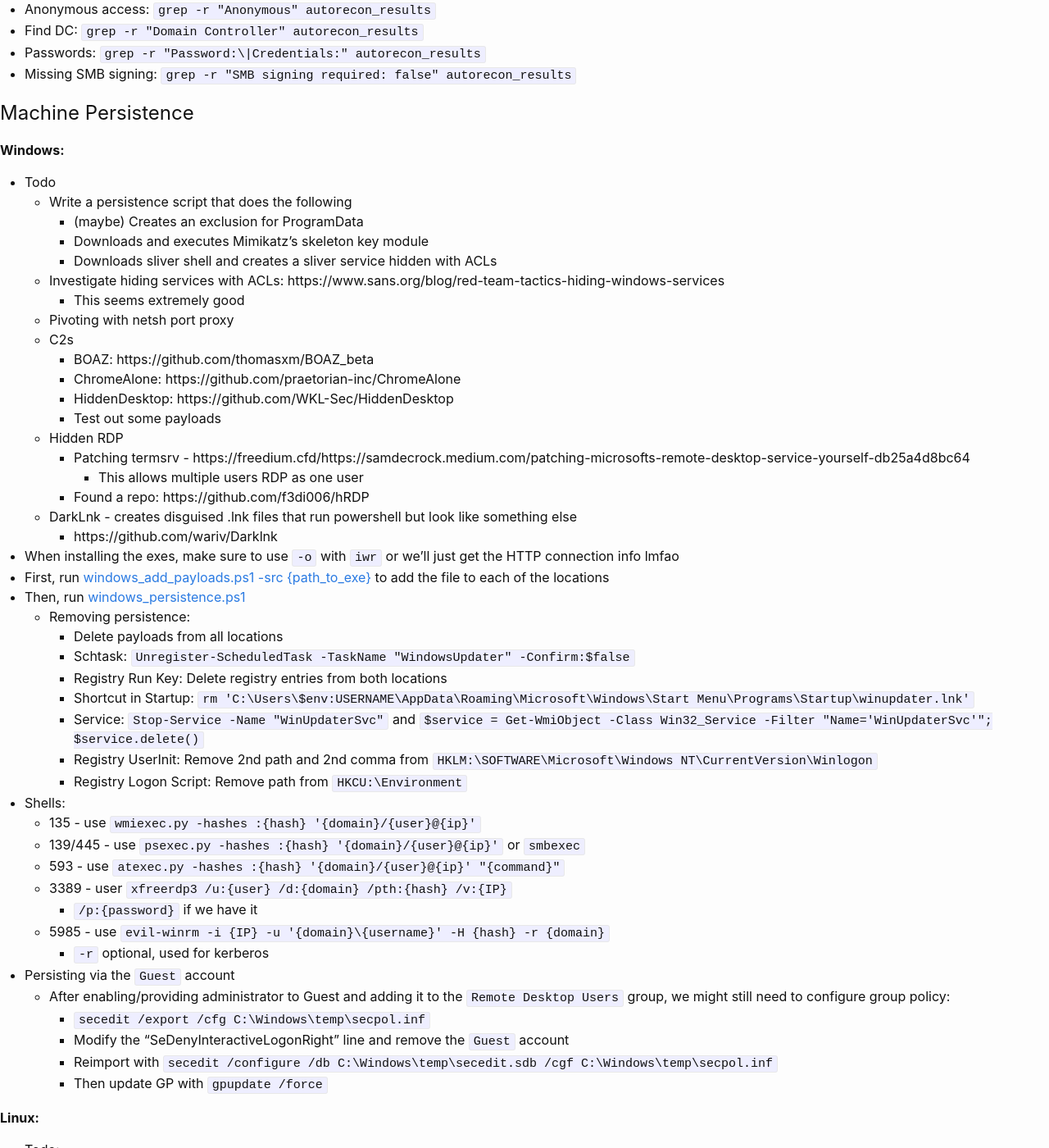
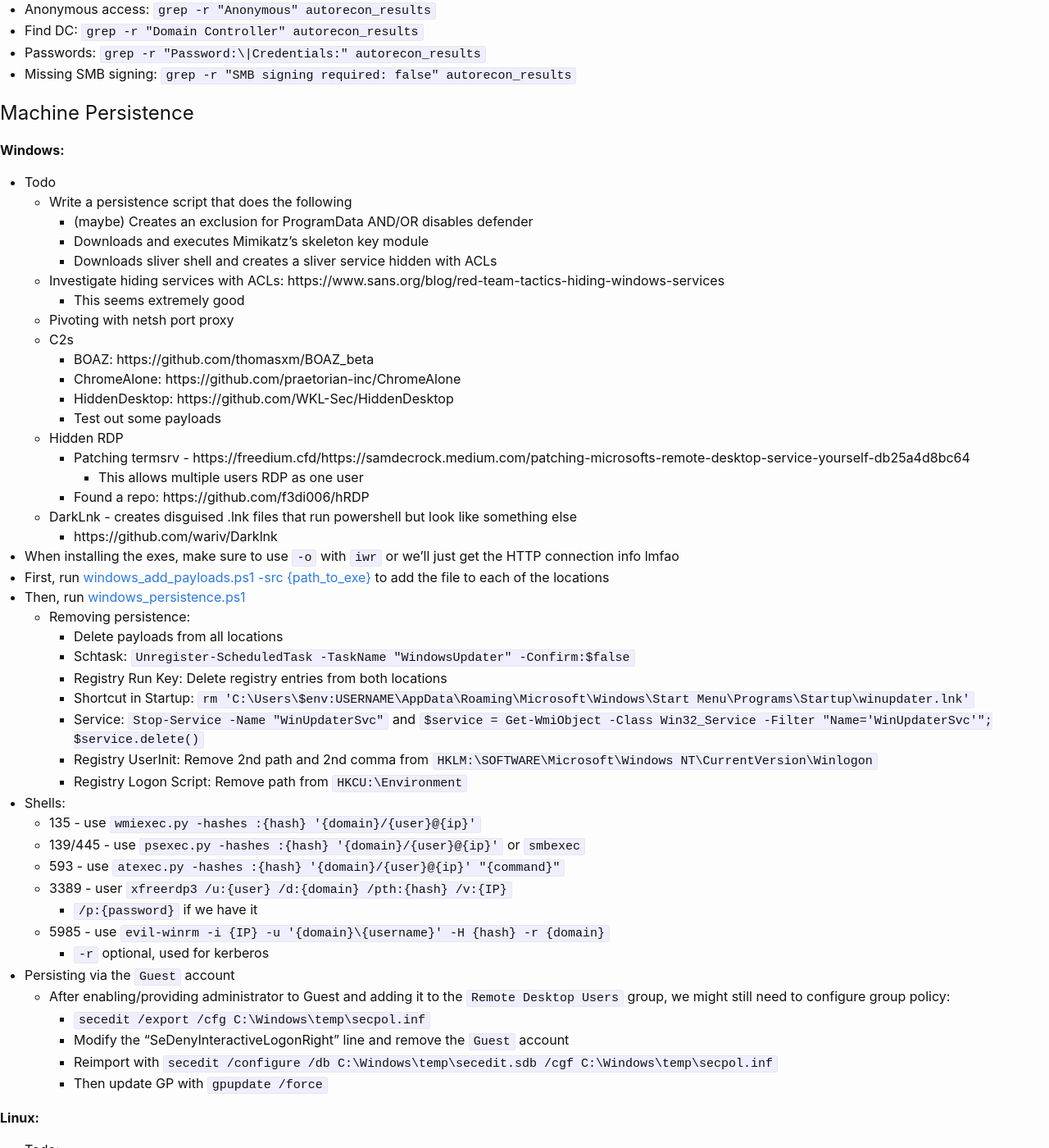
Before and after one commit to KhaelK138/KhaelK138.github.io, a Jekyll site: the page built from markdown/RedTeamingCCDC.md, in a window 1280 px wide and 1400 px high, scrolled down 658 px. Shown: the whole window at 82% size. Built offline with Jekyll 4.4.1, drawn with Linux system fonts in a browser that asks for light colours; our own code applies the rules of GitHub Pages for plain Markdown files; some of the changed text lies outside the part shown.

Commit message:
updated notes

```diff
--- a/markdown/RedTeamingCCDC.md
+++ b/markdown/RedTeamingCCDC.md
@@ -32,7 +32,7 @@
 **Windows:**
 - Todo
   - Write a persistence script that does the following
-    - (maybe) Creates an exclusion for ProgramData
+    - (maybe) Creates an exclusion for ProgramData AND/OR disables defender
     - Downloads and executes Mimikatz's skeleton key module
     - Downloads sliver shell and creates a sliver service hidden with ACLs
   - Investigate hiding services with ACLs: https://www.sans.org/blog/red-team-tactics-hiding-windows-services
```
Also changed, not shown: other parts of markdown/RedTeamingCCDC.md (+1 -1 lines).
